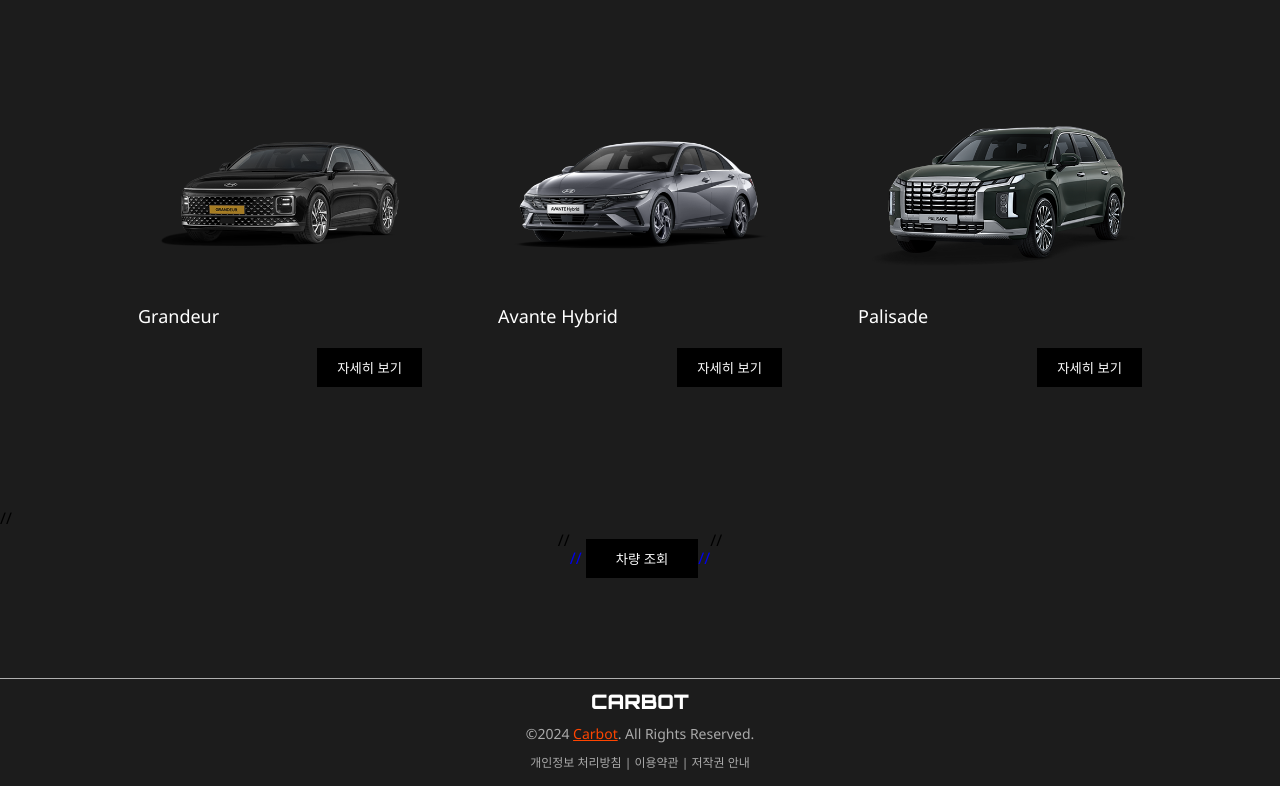
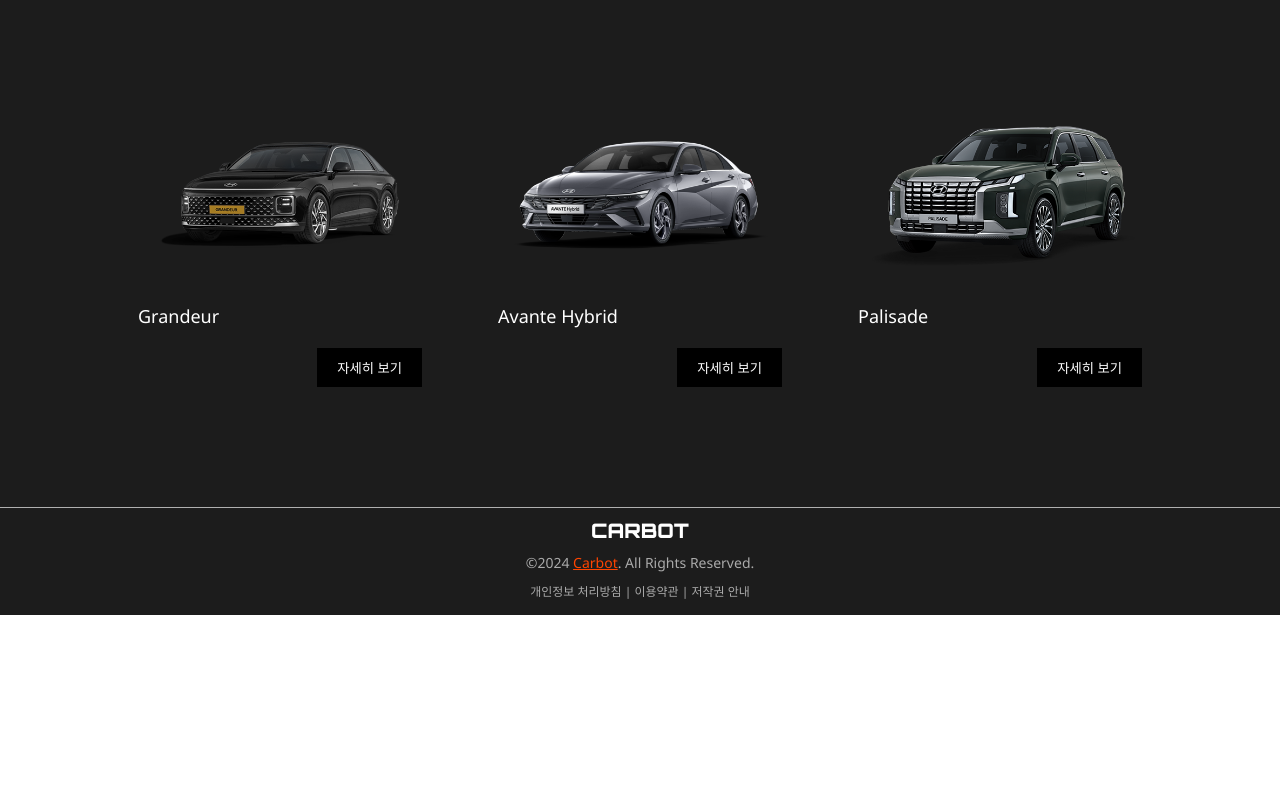
Before and after one commit to guswlda/carbot_front_cicd, a React (Create React App) app: page / in a window 1280 px wide. Shown: the part 1021-1807 px from the top of the page. After the commit the page ends 1636 px from the top, so only its background shows below. Built offline with nearby package versions, Linux system fonts and the light colour scheme.

Commit message:
Update main.js

```diff
--- a/src/components/main/main.js
+++ b/src/components/main/main.js
@@ -178,11 +178,11 @@
       </section>
 
       {/* car-select section */}
-      // <div className="main-select-button">
-      //   <Link to="/CarSelect" className="main-links">
-      //     <button>차량 조회</button>
-      //   </Link>
-      // </div>
+      {/* <div className="main-select-button">
+        <Link to="/CarSelect" className="main-links">
+          <button>차량 조회</button>
+        </Link>
+      </div> */}
     </div>
   );
 };
```
